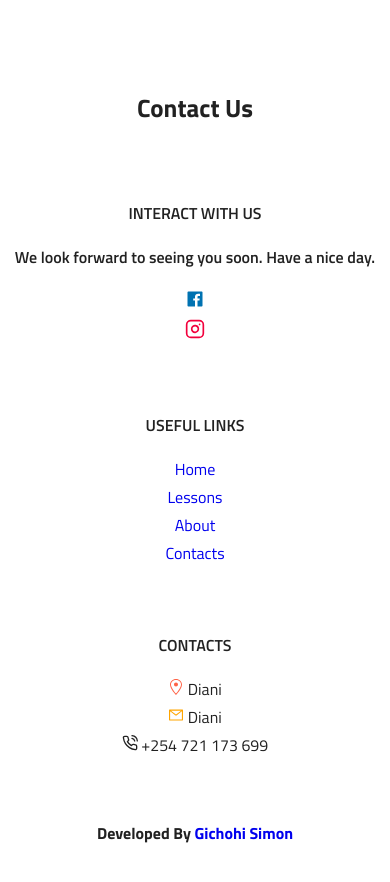
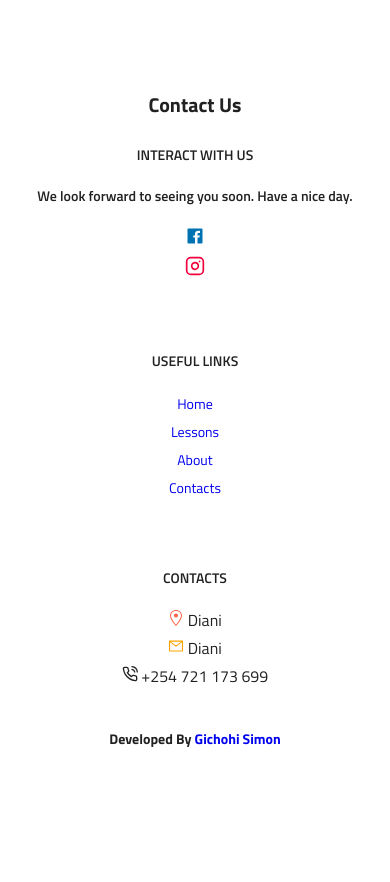
Before and after one commit to Gichohi-Simon/kite-school, a Next.js app: page / in a window 390 px wide. Shown: the part 3400-4282 px from the top of the page. After the commit the page ends 4199 px from the top, so only its background shows below. Built offline with nearby package versions, Linux system fonts and the light colour scheme; grey boxes are pictures that could not be loaded.

Commit message:
updated mobile fontSizes

```diff
--- a/src/components/Footer/style.ts
+++ b/src/components/Footer/style.ts
@@ -17,33 +17,45 @@ export default makeStyles((theme:Theme) => createStyles({
         textAlign:'center',
         fontSize:'25px',
         fontWeight:700,
+        [theme.breakpoints.down('sm')]: {
+            fontSize:'20px',
+        }
+
     },
     mainGrid:{
         marginTop:'50px',
         [theme.breakpoints.down('sm')]: {
-            marginBottom:'0px',
+            marginTop:'0px',
         }
     },
     gridText:{
         fontSize:'16px',
         fontWeight:600,
         textAlign:'center',
-        textTransform:'uppercase'
-
+        textTransform:'uppercase',
+        [theme.breakpoints.down('sm')]: {
+            fontSize:'14px',
+        }
     },
     gridDescription:{
         marginTop:'20px',
         fontSize:'16px',
         fontWeight:600,
         textAlign:'center',
-
+        [theme.breakpoints.down('sm')]: {
+            fontSize:'14px',
+        }
     },
     list:{
         display:'block',
         textAlign:'center',
     },
     siteIcons:{
+        fontSize:'16px',
         textDecoration:'none',
+        [theme.breakpoints.down('sm')]: {
+            fontSize:'14px',
+        }
     },
     icons:{
         fontSize:'20px'
@@ -57,9 +69,14 @@ export default makeStyles((theme:Theme) => createStyles({
         fontWeight:700,
         [theme.breakpoints.down('sm')]: {
             marginTop:'20px',
+            fontSize:'14px',
         }
     },
     footerLink:{
-        textDecoration:'none'
+        textDecoration:'none',
+        fontSize:'16px',
+        [theme.breakpoints.down('sm')]: {
+            fontSize:'14px',
+        }
     }
 }));
```
